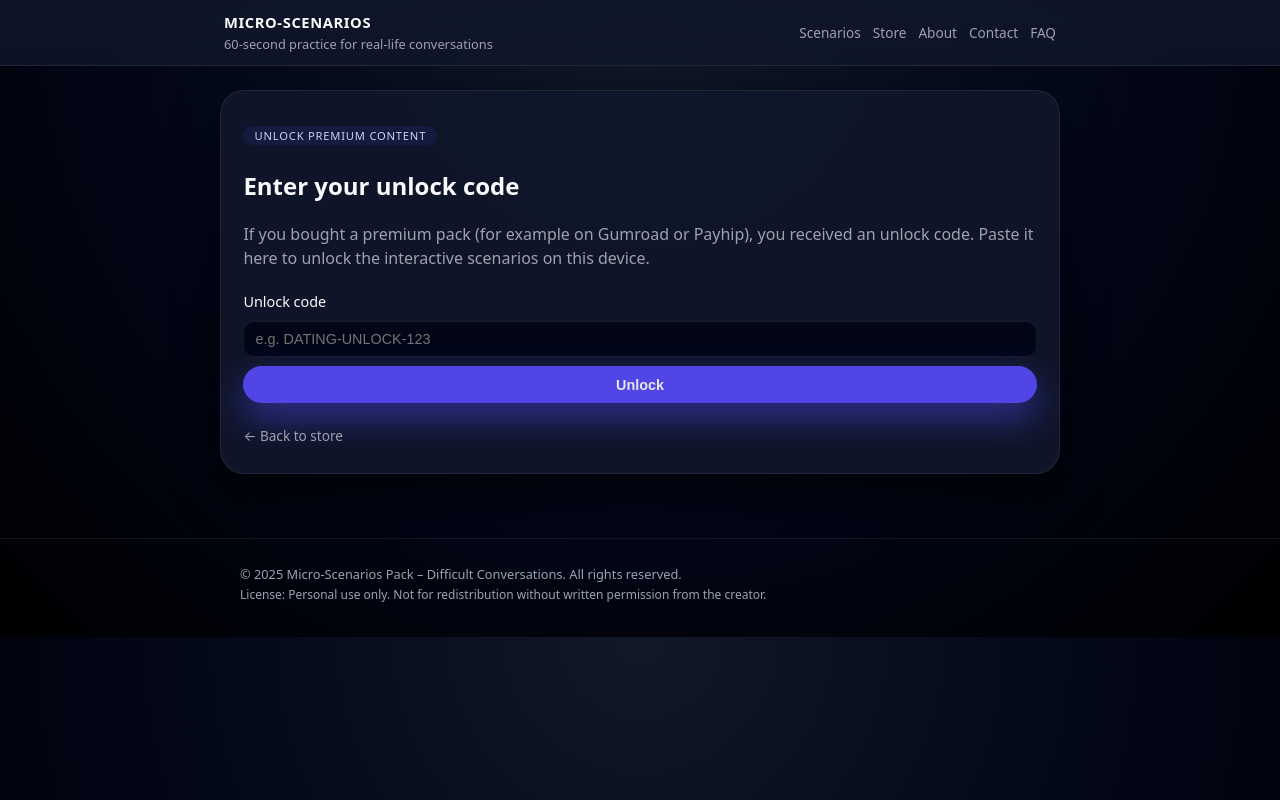
After one commit to giorgos153/Micro-Scenarios, a Flask app: page /unlock in a window 1280 px wide. The commit adds this page. Run offline with Flask 3, Linux system fonts and the light colour scheme.

Commit message:
Add files via upload

```diff
--- a/app.py
+++ b/app.py
@@ -1,32 +1,54 @@
-from flask import Flask, render_template, request, redirect, url_for, abort
+from flask import Flask, render_template, request, redirect, url_for, abort, session
 import json
 import os
 
 app = Flask(__name__)
 
 BASE_DIR = os.path.dirname(os.path.abspath(__file__))
+
 SCENARIO_PATH = os.path.join(BASE_DIR, "scenarios.json")
 PACKS_DIR = os.path.join(BASE_DIR, "packs")
 DATING_PACK_PATH = os.path.join(PACKS_DIR, "dating_confidence_pack.json")
 
+# IMPORTANT: change this before going live and keep it secret.
+UNLOCK_CODE_DATING = os.environ.get("DATING_UNLOCK_CODE", "DATING-UNLOCK-123")
+
+# Secret key for sessions (change this in production)
+app.secret_key = os.environ.get("FLASK_SECRET_KEY", "change-this-secret-key")
+
 with open(SCENARIO_PATH, "r", encoding="utf-8") as f:
     SCENARIOS = json.load(f)
 
-# Products for the /store page
+with open(DATING_PACK_PATH, "r", encoding="utf-8") as f:
+    DATING_PACK = json.load(f)
+
+
 PRODUCTS = [
     {
         "slug": "dating-confidence-pack",
         "name": "Dating & Social Confidence Pack",
         "price": "$4.99",
-        "description": "15 micro-scenarios to practice messaging, first dates, and confident communication.",
+        "description": "15+ micro-scenarios to practice messaging, first dates, and confident communication.",
         "preview_url": "/store/dating-confidence-preview",
+        "premium_url": "/premium/dating-confidence",
         "buy_url": "https://your-gumroad-or-payhip-link-here"
     }
 ]
 
 
+def premium_unlocked() -> bool:
+    return session.get("premium_unlocked_dating", False)
+
+
 def get_scenario(scenario_id: int):
     for s in SCENARIOS:
+        if s.get("id") == scenario_id:
+            return s
+    return None
+
+
+def get_dating_scenario(scenario_id: int):
+    for s in DATING_PACK:
         if s.get("id") == scenario_id:
             return s
     return None
@@ -70,25 +92,104 @@ def scenario_result(scenario_id):
 
 @app.route("/store")
 def store():
-    return render_template("store.html", products=PRODUCTS)
+    return render_template("store.html", products=PRODUCTS, premium_unlocked=premium_unlocked())
 
 
 @app.route("/store/dating-confidence-preview")
 def dating_confidence_preview():
-    try:
-        with open(DATING_PACK_PATH, "r", encoding="utf-8") as f:
-            pack_data = json.load(f)
-    except FileNotFoundError:
-        abort(404)
-
-    # show first few scenarios as a preview (titles + situations only)
-    preview_scenarios = pack_data[:3]
+    # show first few scenarios as a text preview
+    preview_scenarios = DATING_PACK[:3]
     return render_template(
         "pack_preview.html",
         pack_name="Dating & Social Confidence Pack",
-        scenarios=preview_scenarios
+        scenarios=preview_scenarios,
+        premium_unlocked=premium_unlocked()
     )
+
+
+@app.route("/unlock", methods=["GET", "POST"])
+def unlock():
+    error = None
+    success = False
+
+    if request.method == "POST":
+        code = request.form.get("code", "").strip()
+        if not code:
+            error = "Please enter your unlock code."
+        elif code == UNLOCK_CODE_DATING:
+            session["premium_unlocked_dating"] = True
+            success = True
+        else:
+            error = "That unlock code is not valid. Please check it and try again."
+
+    return render_template(
+        "unlock.html",
+        error=error,
+        success=success
+    )
+
+
+@app.route("/premium/dating-confidence")
+def premium_dating_pack():
+    if not premium_unlocked():
+        # user must buy the pack and unlock with code
+        return redirect(url_for("store"))
+
+    return render_template(
+        "premium_pack.html",
+        pack_name="Dating & Social Confidence Pack",
+        scenarios=DATING_PACK
+    )
+
+
+@app.route("/premium/dating-confidence/<int:scenario_id>")
+def premium_dating_scenario(scenario_id):
+    if not premium_unlocked():
+        return redirect(url_for("store"))
+
+    scenario = get_dating_scenario(scenario_id)
+    if not scenario:
+        abort(404)
+
+    return render_template("premium_scenario.html", scenario=scenario)
+
+
+@app.route("/premium/dating-confidence/<int:scenario_id>/result")
+def premium_dating_result(scenario_id):
+    if not premium_unlocked():
+        return redirect(url_for("store"))
+
+    scenario = get_dating_scenario(scenario_id)
+    if not scenario:
+        abort(404)
+
+    choice_id = request.args.get("choice")
+    if not choice_id:
+        return redirect(url_for("premium_dating_scenario", scenario_id=scenario_id))
+
+    choice_data = None
+    for choice in scenario.get("choices", []):
+        if choice.get("id") == choice_id:
+            choice_data = choice
+            break
+
+    if not choice_data:
+        return redirect(url_for("premium_dating_scenario", scenario_id=scenario_id))
+
+    return render_template("premium_result.html", scenario=scenario, choice=choice_data)
 
 
 if __name__ == "__main__":
     app.run(debug=True)
+
+@app.route("/about")
+def about():
+    return render_template("about.html")
+
+@app.route("/contact")
+def contact():
+    return render_template("contact.html")
+
+@app.route("/faq")
+def faq():
+    return render_template("faq.html")
--- a/static/style.css
+++ b/static/style.css
@@ -475,3 +475,69 @@ a {
   color: var(--text-secondary);
   font-size: 0.9rem;
 }
+
+
+/* Unlock & notices */
+
+.unlock-view {
+  background: rgba(15, 23, 42, 0.94);
+  border-radius: 24px;
+  padding: 1.5rem 1.4rem 1.75rem;
+  border: 1px solid var(--border-subtle);
+  box-shadow: var(--shadow-soft);
+}
+
+.unlock-form {
+  display: flex;
+  flex-direction: column;
+  gap: 0.6rem;
+  margin-top: 1rem;
+}
+
+.unlock-form label {
+  font-size: 0.9rem;
+}
+
+.unlock-form input[type="text"] {
+  padding: 0.55rem 0.7rem;
+  border-radius: 10px;
+  border: 1px solid var(--border-subtle);
+  background: #020617;
+  color: var(--text-primary);
+  font-size: 0.9rem;
+}
+
+.unlock-form input[type="text"]:focus {
+  outline: none;
+  border-color: var(--accent);
+}
+
+.notice {
+  border-radius: 16px;
+  padding: 0.9rem 1rem;
+  margin-top: 1rem;
+  font-size: 0.9rem;
+}
+
+.notice-success {
+  background: rgba(22, 163, 74, 0.12);
+  border: 1px solid rgba(22, 163, 74, 0.4);
+  color: #bbf7d0;
+}
+
+.notice-error {
+  background: rgba(220, 38, 38, 0.12);
+  border: 1px solid rgba(220, 38, 38, 0.45);
+  color: #fecaca;
+}
+
+.product-extra {
+  margin: 0.3rem 0 0.2rem;
+  font-size: 0.8rem;
+  color: var(--text-secondary);
+}
+
+.product-unlock {
+  margin-top: 0.3rem;
+  font-size: 0.8rem;
+}
--- a/templates/base.html
+++ b/templates/base.html
@@ -16,7 +16,7 @@
       <nav class="nav-main">
         <a href="{{ url_for('index') }}" class="nav-link">Scenarios</a>
         <a href="{{ url_for('store') }}" class="nav-link">Store</a>
-      </nav>
+      <a href="{{ url_for('about') }}" class="nav-link">About</a><a href="{{ url_for('contact') }}" class="nav-link">Contact</a><a href="{{ url_for('faq') }}" class="nav-link">FAQ</a></nav>
     </div>
   </header>
 
--- /dev/null
+++ b/templates/unlock.html
@@ -0,0 +1,37 @@
+{% extends "base.html" %}
+
+{% block content %}
+<article class="unlock-view">
+  <header>
+    <p class="scenario-category">Unlock premium content</p>
+    <h1>Enter your unlock code</h1>
+    <p class="hero-subtitle">
+      If you bought a premium pack (for example on Gumroad or Payhip), you received an unlock code.
+      Paste it here to unlock the interactive scenarios on this device.
+    </p>
+  </header>
+
+  {% if success %}
+    <div class="notice notice-success">
+      <p>Your code was accepted. Premium content is now unlocked on this browser.</p>
+      <p><a href="{{ url_for('premium_dating_pack') }}" class="btn-primary">Go to the Dating &amp; Social Confidence pack</a></p>
+    </div>
+  {% else %}
+    {% if error %}
+      <div class="notice notice-error">
+        <p>{{ error }}</p>
+      </div>
+    {% endif %}
+
+    <form method="post" class="unlock-form">
+      <label for="code">Unlock code</label>
+      <input type="text" id="code" name="code" placeholder="e.g. DATING-UNLOCK-123">
+      <button type="submit" class="btn-primary">Unlock</button>
+    </form>
+  {% endif %}
+
+  <div class="nav-row">
+    <a href="{{ url_for('store') }}" class="link-quiet">← Back to store</a>
+  </div>
+</article>
+{% endblock %}
```
Also changed, not shown: templates/about.html (added, +9 -0 lines), templates/contact.html (added, +12 -0 lines), templates/faq.html (added, +11 -0 lines), templates/pack_preview.html (+12 -4 lines), templates/premium_pack.html (added, +34 -0 lines), templates/premium_result.html (added, +30 -0 lines), templates/premium_scenario.html (added, +38 -0 lines), templates/store.html (+13 -2 lines).
